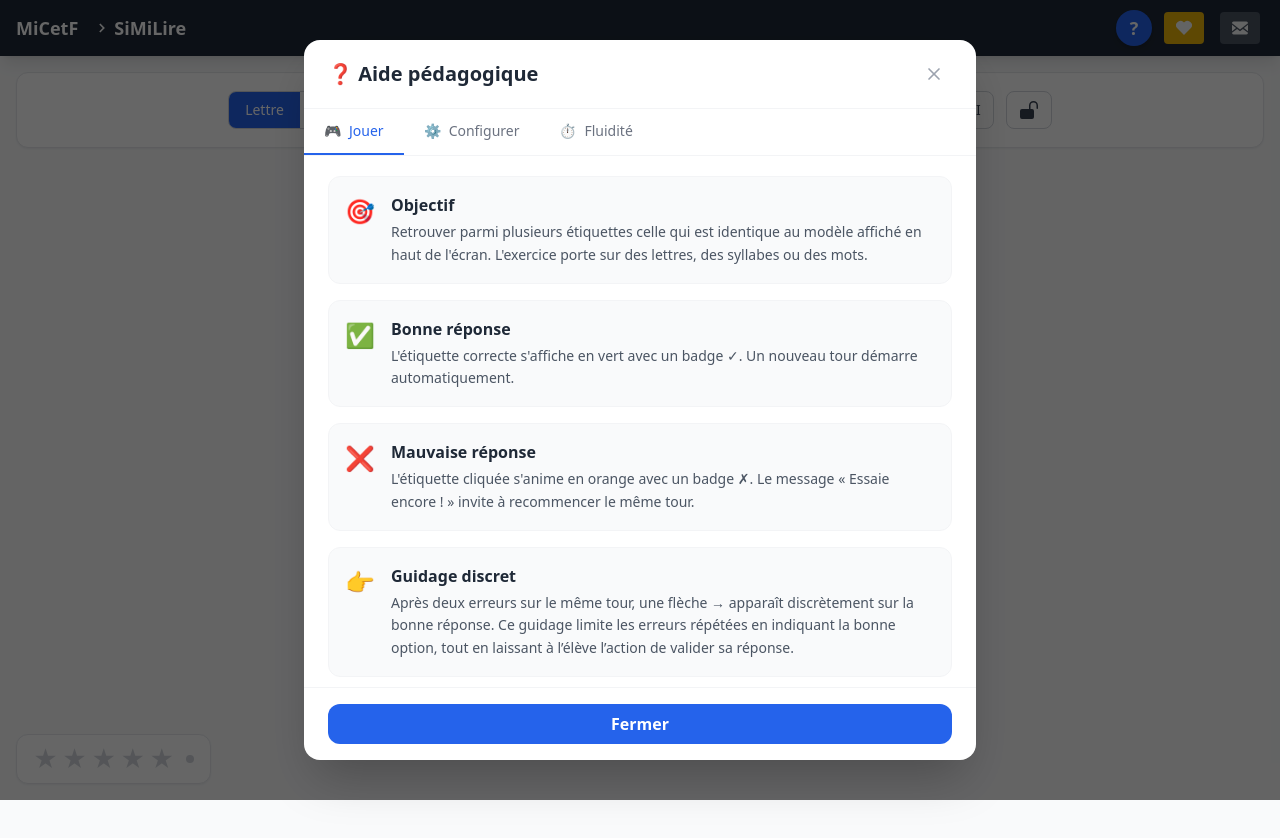
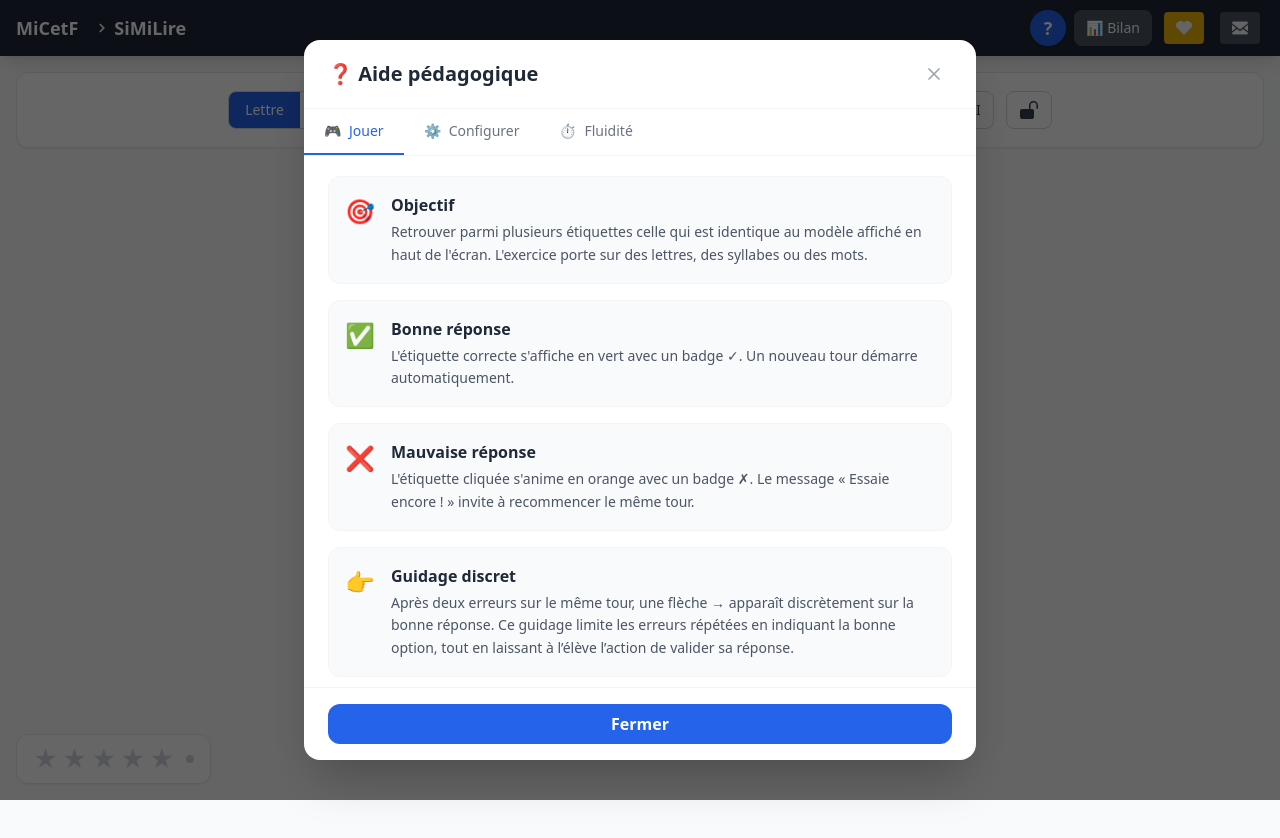
Before and after one commit to micetf/similire, a React (Vite) app: page / in a window 1280 px wide. Shown: the top 838 px of the page. Built offline with nearby package versions, Linux system fonts and the light colour scheme; a web font is replaced by a local one.

Commit message:
feat: bouton Bilan dans Navbar (masqué si verrouillé)

```diff
--- a/src/components/layout/Navbar.jsx
+++ b/src/components/layout/Navbar.jsx
@@ -14,7 +14,7 @@ import { useState, useCallback } from "react";
  *
  * @returns {JSX.Element}
  */
-function Navbar({ onAide }) {
+function Navbar({ onAide, onBilan, verrouille }) {
     const [menuOuvert, setMenuOuvert] = useState(false);
 
     const handleContact = useCallback(() => {
@@ -124,6 +124,26 @@ function Navbar({ onAide }) {
                                 </button>
                             </li>
 
+                            {!verrouille && (
+                                <li>
+                                    <button
+                                        type="button"
+                                        onClick={onBilan}
+                                        title="Bilan de session"
+                                        className="flex items-center gap-1 px-3 h-9
+                       bg-gray-600 hover:bg-gray-500
+                       text-white text-sm font-medium rounded-lg
+                       transition-colors"
+                                        aria-label="Ouvrir le bilan de session"
+                                    >
+                                        📊
+                                        <span className="hidden lg:inline">
+                                            Bilan
+                                        </span>
+                                    </button>
+                                </li>
+                            )}
+
                             {/* Don PayPal */}
                             <li>
                                 <form
@@ -218,6 +238,18 @@ function Navbar({ onAide }) {
                             <span className="font-bold text-sm">?</span>
                             <span className="text-sm">Aide</span>
                         </button>
+                        {!verrouille && (
+                            <button
+                                type="button"
+                                onClick={onBilan}
+                                className="flex items-center gap-2 px-3 py-2
+                   bg-gray-600 hover:bg-gray-500
+                   text-white rounded transition-colors"
+                            >
+                                <span>📊</span>
+                                <span className="text-sm">Bilan</span>
+                            </button>
+                        )}
                         <div className="flex gap-2 px-2">
                             {/* Don PayPal mobile */}
                             <form
@@ -286,6 +318,8 @@ function Navbar({ onAide }) {
 
 Navbar.propTypes = {
     onAide: PropTypes.func.isRequired,
+    onBilan: PropTypes.func.isRequired,
+    verrouille: PropTypes.bool.isRequired,
 };
 
 export default Navbar;
```
